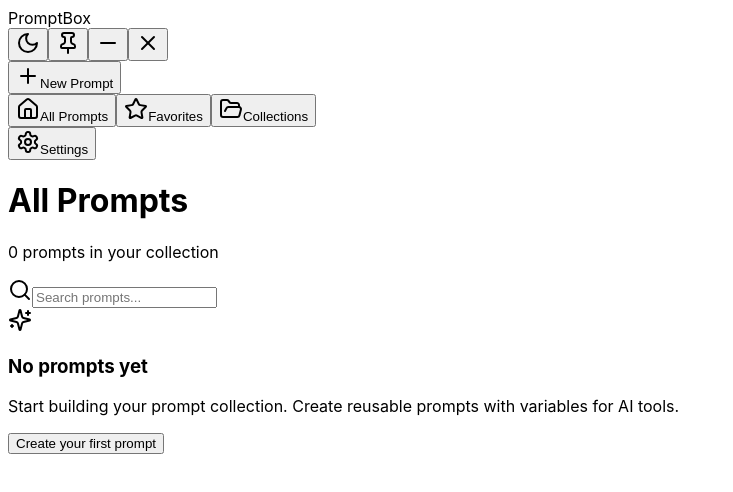
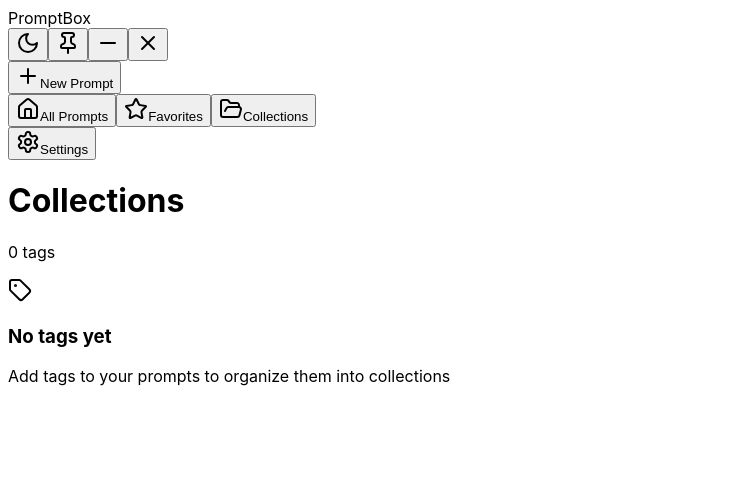
Before and after one commit to xubuxu/PromptBox, a React (Vite) app in the folder src/renderer/: page / in a window 1280 px wide. Both pictures are taken after a click on the button "Collections". Shown: the top 492 px of the page, without its empty margins (0-733 px from the left). Built offline with nearby package versions, Linux system fonts and the light colour scheme.

Commit message:
feat: Add description field, light theme default, sidebar navigation, and tag-based collections

```diff
--- a/src/renderer/src/App.tsx
+++ b/src/renderer/src/App.tsx
@@ -1,7 +1,8 @@
 import { useState, useMemo } from 'react'
 import { TitleBar, Sidebar, PromptCard, SearchBar, PromptEditor, Modal, SettingsModalContent } from './components'
+import { ViewType } from './components/Sidebar'
 import { usePrompts } from './hooks/usePrompts'
-import { Loader2, Sparkles } from 'lucide-react'
+import { Loader2, Sparkles, Tag, ArrowLeft } from 'lucide-react'
 
 /**
  * Main Application Component
@@ -10,22 +11,59 @@
     const { prompts, isLoading, createPrompt, updatePrompt, deletePrompt, toggleFavorite } =
         usePrompts()
     const [searchQuery, setSearchQuery] = useState('')
+    const [activeView, setActiveView] = useState<ViewType>('all')
+    const [selectedTag, setSelectedTag] = useState<string | null>(null)
     const [isModalOpen, setIsModalOpen] = useState(false)
     const [isSettingsOpen, setIsSettingsOpen] = useState(false)
 
-    // Filter prompts based on search query
+    // Get all unique tags with their prompt counts
+    const tagCollections = useMemo(() => {
+        const tagMap = new Map<string, number>()
+        prompts.forEach((prompt) => {
+            prompt.tags.forEach((tag) => {
+                tagMap.set(tag, (tagMap.get(tag) || 0) + 1)
+            })
+        })
+        return Array.from(tagMap.entries())
+            .map(([tag, count]) => ({ tag, count }))
+            .sort((a, b) => b.count - a.count)
+    }, [prompts])
+
+    // Handle view change - reset selectedTag when leaving collections
+    const handleViewChange = (view: ViewType) => {
+        setActiveView(view)
+        if (view !== 'collections') {
+            setSelectedTag(null)
+        }
+    }
+
+    // Filter prompts based on search query and active view
     const filteredPrompts = useMemo(() => {
-        if (!searchQuery.trim()) return prompts
+        let result = prompts
 
+        // Filter by view type
+        if (activeView === 'favorites') {
+            result = result.filter((p) => p.isFavorite)
+        }
+        // Filter by selected tag in collections view
+        if (activeView === 'collections' && selectedTag) {
+            result = result.filter((p) => p.tags.includes(selectedTag))
+        }
+
+        // Filter by search query
+        if (searchQuery.trim()) {
             const query = searchQuery.toLowerCase()
-        return prompts.filter(
+            result = result.filter(
                 (prompt) =>
                     prompt.title.toLowerCase().includes(query) ||
                     prompt.content.toLowerCase().includes(query) ||
                     prompt.description?.toLowerCase().includes(query) ||
                     prompt.tags.some((tag) => tag.toLowerCase().includes(query))
             )
-    }, [prompts, searchQuery])
+        }
+
+        return result
+    }, [prompts, searchQuery, activeView, selectedTag])
 
     const handleNewPrompt = () => {
         setIsModalOpen(true)
@@ -62,19 +100,46 @@
 
             <div className="flex flex-1 overflow-hidden">
                 {/* Sidebar */}
-                <Sidebar onNewPrompt={handleNewPrompt} onOpenSettings={() => setIsSettingsOpen(true)} />
+                <Sidebar
+                    onNewPrompt={handleNewPrompt}
+                    onOpenSettings={() => setIsSettingsOpen(true)}
+                    activeView={activeView}
+                    onViewChange={handleViewChange}
+                />
 
                 {/* Main Content */}
                 <main className="flex flex-1 flex-col overflow-hidden">
                     {/* Header */}
                     <header className="border-b border-border p-4">
                         <div className="mb-4">
-                            <h1 className="text-xl font-semibold text-foreground">All Prompts</h1>
+                            <div className="flex items-center gap-2">
+                                {activeView === 'collections' && selectedTag && (
+                                    <button
+                                        onClick={() => setSelectedTag(null)}
+                                        className="flex h-7 w-7 items-center justify-center rounded-md text-muted-foreground transition-colors hover:bg-secondary hover:text-foreground"
+                                    >
+                                        <ArrowLeft className="h-4 w-4" />
+                                    </button>
+                                )}
+                                <h1 className="text-xl font-semibold text-foreground">
+                                    {activeView === 'all' && 'All Prompts'}
+                                    {activeView === 'favorites' && 'Favorites'}
+                                    {activeView === 'collections' && !selectedTag && 'Collections'}
+                                    {activeView === 'collections' && selectedTag && `#${selectedTag}`}
+                                </h1>
+                            </div>
                             <p className="text-sm text-muted-foreground">
-                                {prompts.length} prompt{prompts.length !== 1 ? 's' : ''} in your collection
+                                {activeView === 'collections' && !selectedTag
+                                    ? `${tagCollections.length} tag${tagCollections.length !== 1 ? 's' : ''}`
+                                    : `${filteredPrompts.length} prompt${filteredPrompts.length !== 1 ? 's' : ''}`}
+                                {activeView === 'favorites' && ' marked as favorite'}
+                                {activeView === 'all' && ' in your collection'}
+                                {activeView === 'collections' && selectedTag && ` with #${selectedTag}`}
                             </p>
                         </div>
+                        {(activeView !== 'collections' || selectedTag) && (
                             <SearchBar value={searchQuery} onChange={setSearchQuery} />
+                        )}
                     </header>
 
                     {/* Content Area */}
@@ -83,6 +148,37 @@
                             <div className="flex h-full items-center justify-center">
                                 <Loader2 className="h-8 w-8 animate-spin text-primary" />
                             </div>
+                        ) : activeView === 'collections' && !selectedTag ? (
+                            // Tag Collections Grid
+                            tagCollections.length === 0 ? (
+                                <div className="flex h-full flex-col items-center justify-center text-center">
+                                    <div className="mb-4 rounded-full bg-secondary p-4">
+                                        <Tag className="h-8 w-8 text-muted-foreground" />
+                                    </div>
+                                    <h3 className="mb-2 text-lg font-medium text-foreground">No tags yet</h3>
+                                    <p className="text-sm text-muted-foreground">Add tags to your prompts to organize them into collections</p>
+                                </div>
+                            ) : (
+                                <div className="grid gap-3 sm:grid-cols-2 md:grid-cols-3 lg:grid-cols-4">
+                                    {tagCollections.map(({ tag, count }) => (
+                                        <button
+                                            key={tag}
+                                            onClick={() => setSelectedTag(tag)}
+                                            className="group flex items-center gap-3 rounded-xl border border-border bg-card p-4 text-left transition-all hover:border-primary/50 hover:shadow-lg hover:shadow-primary/5"
+                                        >
+                                            <div className="flex h-10 w-10 items-center justify-center rounded-lg bg-gradient-to-br from-primary/20 to-accent/20">
+                                                <Tag className="h-5 w-5 text-primary" />
+                                            </div>
+                                            <div className="flex-1 min-w-0">
+                                                <h3 className="font-medium text-foreground truncate">#{tag}</h3>
+                                                <p className="text-xs text-muted-foreground">
+                                                    {count} prompt{count !== 1 ? 's' : ''}
+                                                </p>
+                                            </div>
+                                        </button>
+                                    ))}
+                                </div>
+                            )
                         ) : filteredPrompts.length === 0 ? (
                             <EmptyState onNewPrompt={handleNewPrompt} hasSearch={!!searchQuery.trim()} />
                         ) : (
--- a/src/renderer/src/components/Sidebar.tsx
+++ b/src/renderer/src/components/Sidebar.tsx
@@ -1,14 +1,18 @@
 import { Home, Star, Settings, FolderOpen, Plus } from 'lucide-react'
+
+export type ViewType = 'all' | 'favorites' | 'collections'
 
 interface SidebarProps {
     onNewPrompt: () => void
     onOpenSettings: () => void
+    activeView: ViewType
+    onViewChange: (view: ViewType) => void
 }
 
 /**
  * Main navigation sidebar
  */
-export function Sidebar({ onNewPrompt, onOpenSettings }: SidebarProps) {
+export function Sidebar({ onNewPrompt, onOpenSettings, activeView, onViewChange }: SidebarProps) {
     return (
         <aside className="flex h-full w-56 flex-col border-r border-border bg-card">
             {/* New Prompt Button */}
@@ -24,9 +28,24 @@
 
             {/* Navigation Links */}
             <nav className="flex-1 space-y-1 px-3 py-2">
-                <NavItem icon={<Home className="h-4 w-4" />} label="All Prompts" active />
-                <NavItem icon={<Star className="h-4 w-4" />} label="Favorites" />
-                <NavItem icon={<FolderOpen className="h-4 w-4" />} label="Collections" />
+                <NavItem
+                    icon={<Home className="h-4 w-4" />}
+                    label="All Prompts"
+                    active={activeView === 'all'}
+                    onClick={() => onViewChange('all')}
+                />
+                <NavItem
+                    icon={<Star className="h-4 w-4" />}
+                    label="Favorites"
+                    active={activeView === 'favorites'}
+                    onClick={() => onViewChange('favorites')}
+                />
+                <NavItem
+                    icon={<FolderOpen className="h-4 w-4" />}
+                    label="Collections"
+                    active={activeView === 'collections'}
+                    onClick={() => onViewChange('collections')}
+                />
             </nav>
 
             {/* Bottom Section */}
```
Lines whose indentation alone changed are shown as unchanged.
